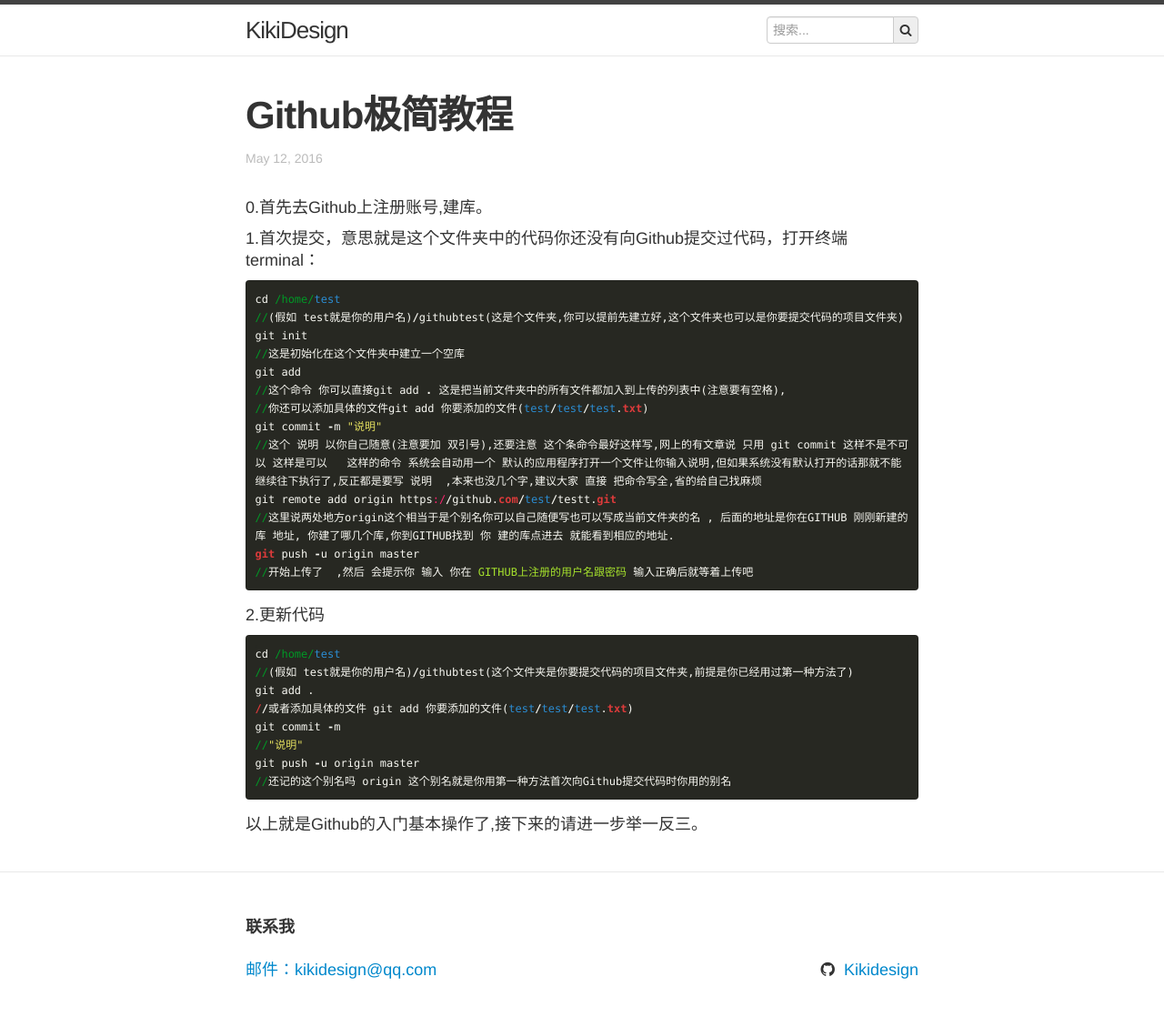
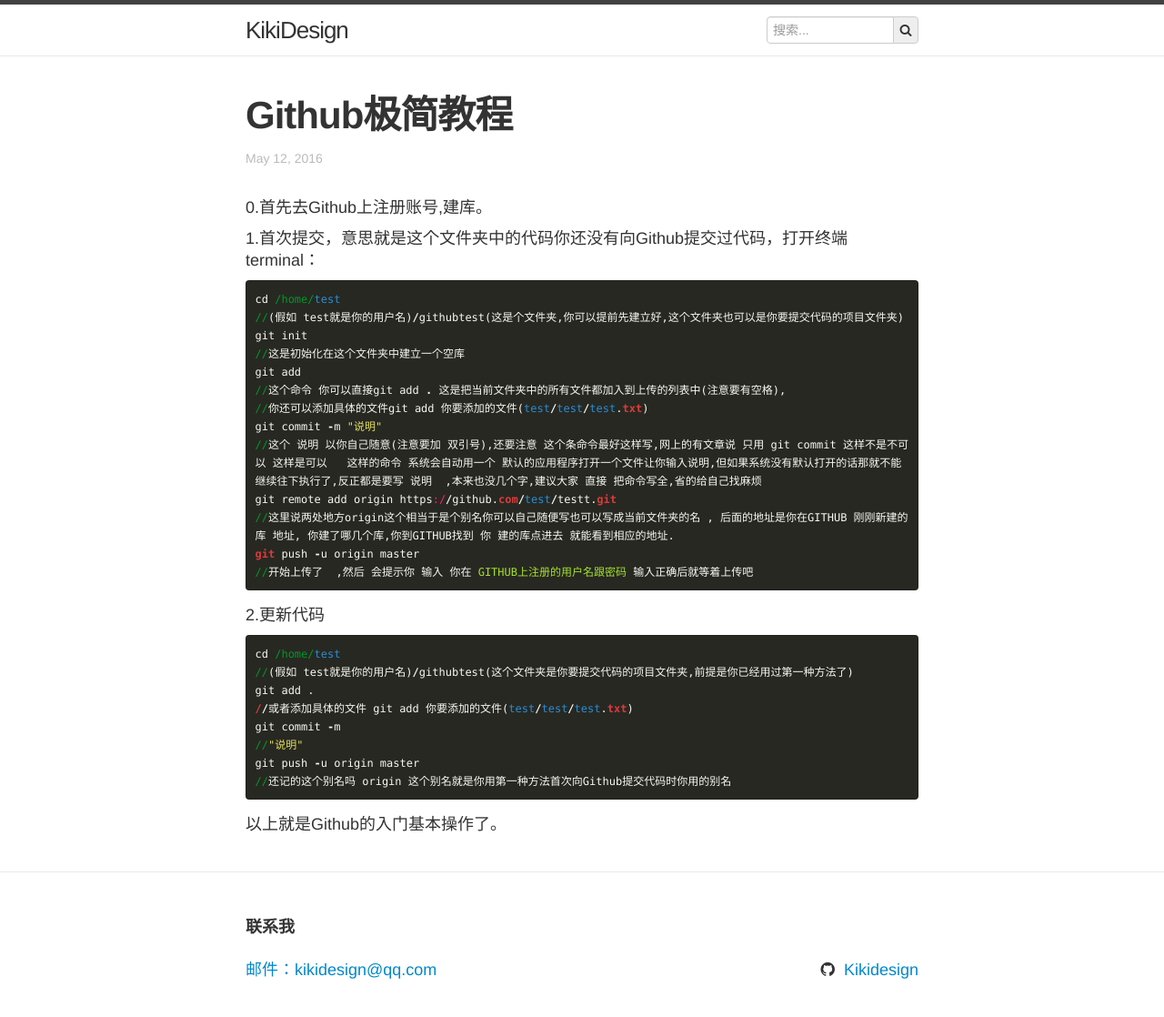
Before and after one commit to kikidesign/kikidesign.github.io, a Jekyll site: the page built from _posts/2016-05-12-Github-Simple.md, in a window 1280 px wide. Shown: the whole page at 91% size. Built offline with Jekyll 4.4.1, drawn with Linux system fonts in a browser that asks for light colours.

Commit message:
Github Time

```diff
--- a/_posts/2016-05-12-Github-Simple.md
+++ b/_posts/2016-05-12-Github-Simple.md
@@ -38,4 +38,4 @@
 git push -u origin master
 //还记的这个别名吗 origin 这个别名就是你用第一种方法首次向Github提交代码时你用的别名
 {% endhighlight %}
-以上就是Github的入门基本操作了,接下来的请进一步举一反三。
+以上就是Github的入门基本操作了。
```
Also changed, not shown: 2 other files.
